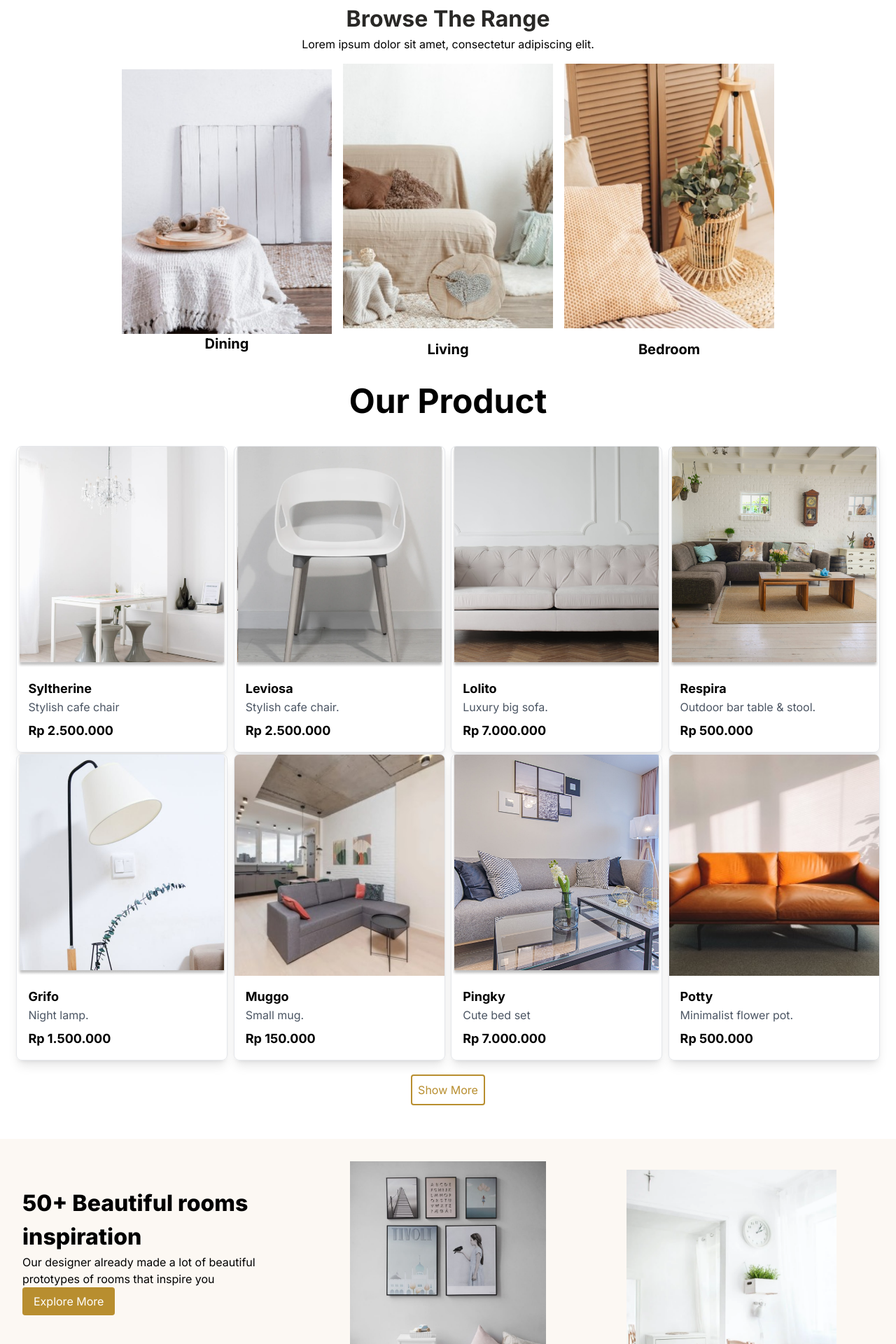
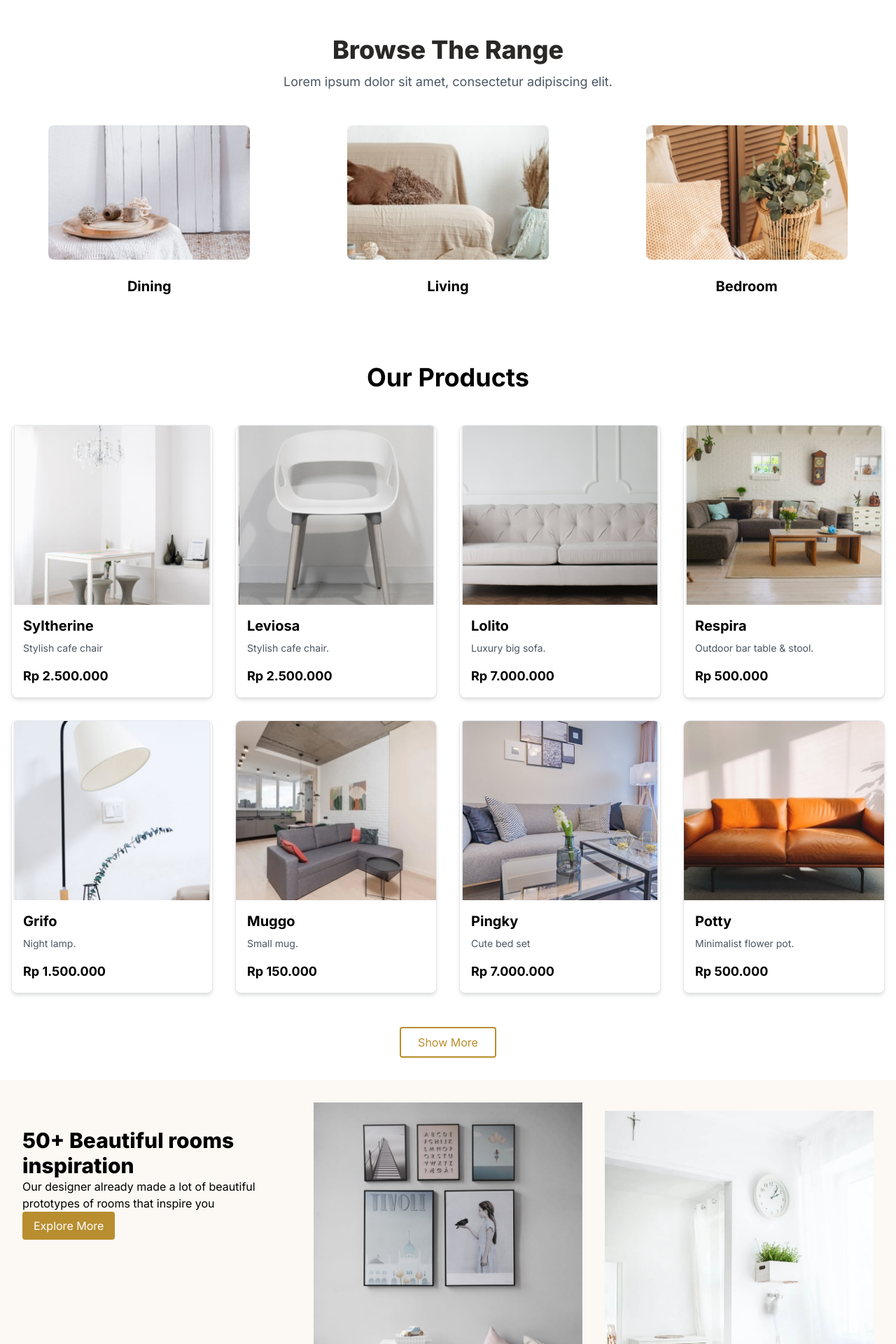
Before and after one commit to ShamaimKhan124/furniture-web, a Next.js app: page / in a window 1280 px wide. Shown: the part 880-2800 px from the top of the page at 70% size. Built offline with nearby package versions, Linux system fonts and the light colour scheme.

Commit message:
update code

```diff
--- a/src/app/globals.css
+++ b/src/app/globals.css
@@ -2,88 +2,14 @@
 @tailwind components;
 @tailwind utilities;
 
-.subText {
-    text-align: center;
-  }
-  .subText h3 {
-    color: #292826;
-    font-weight: bold;
-    font-size: 2rem;
-  }
 
-  .imgArea{
-    display: flex;
-    justify-content: center;
-    align-items: center;
-    gap: 1rem;
-    margin-top: 1rem;
-
-  }
-  .imgArea h6{
-    text-align: center;
-    font-weight: bold;
-  }
-  .cardsContainer{
-
-    display: grid;
-    /* grid-template-columns: ; */
-    grid-template-columns:  repeat(4, 1fr);
-    gap: 0.1rem;
-    padding: 20px;
-    justify-items: center;
-
-    /* display: flex; */
-}
-
-
-.productBtn{
-  align-self: center;
-}
-
-.slideSection{
-  display: grid;
-  /* grid-template-columns: ; */
-  grid-template-columns:  repeat(3, 1fr);
-  /* gap: 0;  */
-  padding: 2rem;
-  justify-items: center;
-  /* align-items: center; */
-}
 .shopsect h3, .shopPara{
   position: absolute;
   top: 30%;
   left: 50%;
-}
-.shopsect .shopPara{
+  }
+  .shopsect .shopPara{
   position: absolute;
   top: 35%;
   left: 50%;
-}
-
-.footer{
-  display: flex;
-  justify-content: space-around;
-  /* align-items: center; */
-  gap: 1rem;
-}
-
-.footer input{
-  /* border: none; */
-  outline: none;
-
-}
-
-
-
-footer hr {
-  margin: auto;
-  margin-top: 15px;
-  width: 1000px;
-}
-
-footer .para p{
-  font-weight: 400;
-  position: absolute;
-  left: 13%;
-  padding: 2rem 0rem;
-}
+  }
--- a/src/app/layout.tsx
+++ b/src/app/layout.tsx
@@ -5,7 +5,7 @@ import "./globals.css";
 const inter = Inter({ subsets: ["latin"] });
 
 export const metadata: Metadata = {
-  title: "Create Next App",
+  title: "Furniro",
   description: "Generated by create next app",
 };
 
--- a/src/app/page.tsx
+++ b/src/app/page.tsx
@@ -2,7 +2,7 @@ import Image from "next/image";
 import Contact from '../components/contact'
 import Navbar from '../components/Navbar'
 import Hero from "@/components/Hero";
-import Subhero from "@/components/Subhero";
+import Subhero from "@/components/hero2";
 import Products from "@/components/Products";
 import Footer from "@/components/Footer";
 import Slide from "@/components/Slide";
--- a/src/components/Hero.tsx
+++ b/src/components/Hero.tsx
@@ -2,29 +2,29 @@ import Image from "next/image";
 
 export default function Hero() {
   return (
-    <div className="relative w-full h-[63rem] flex justify-center items-center">
-      {/* Hero Image */}
-      <div className="relative w-[90rem] -mt-56 h-[48rem]">
+    <div className="relative w-full h-screen flex justify-center items-center">
+      <div className="relative w-full h-full">
         <Image
           src="/home.jpeg"
           layout="fill"
           objectFit="cover"
-          alt="Picture of the author"
+          alt="Hero Image"
         />
-        {/* Hero Text */}
-        <div className="ml-72 mt-11 absolute top-1/2 left-1/2 -translate-x-1/2 -translate-y-1/2 bg-[#FFF3E3] w-[34rem] rounded-md p-16 leading-8">
-          <h6 className="font-bold text-lg">New Arrival</h6>
-          <h3 className="text-4xl font-extrabold text-[#B88E2F] mt-4">
+        <div className="absolute inset-0 flex justify-center items-center">
+          <div className="bg-[#FFF3E3] max-w-[90%] sm:max-w-md md:max-w-lg lg:max-w-xl rounded-md p-8 md:p-12 text-center md:text-left">
+            <h6 className="font-bold text-base md:text-lg">New Arrival</h6>
+            <h3 className="text-2xl md:text-3xl animate-pulse lg:text-4xl font-extrabold text-[#B88E2F] mt-2 md:mt-4">
               Discover Our <br /> New Collection
             </h3>
-          <p className="mt-4">
+            <p className="mt-2 md:mt-4 text-sm md:text-base">
               Lorem ipsum dolor sit amet consectetur adipisicing elit. Doloremque dolore
             </p>
-          <button className="mt-6 bg-[#B88E2F] text-white py-2 px-12 rounded">
+            <button className="mt-4 md:mt-6 bg-[#B88E2F] text-white py-2 px-8 md:px-12 rounded">
               BUY NOW
             </button>
           </div>
         </div>
       </div>
+    </div>
   );
 }
--- a/src/components/Navbar.tsx
+++ b/src/components/Navbar.tsx
@@ -5,6 +5,7 @@ import { FaRegHeart } from "react-icons/fa";
 import { HiOutlineUser } from "react-icons/hi";
 import { IoCartOutline } from "react-icons/io5";
 import { AiOutlineMenu, AiOutlineClose } from "react-icons/ai";
+import logo from '../../public/Logo.jpeg'
 import Image from 'next/image';
 
 const Navbar = () => {
@@ -20,7 +21,7 @@ const Navbar = () => {
 
         <div className="flex items-center space-x-2">
           <Image
-            src="/logo.jpeg"
+            src={logo}
             alt="Furniro Logo"
             width={120}
             height={40}
--- a/src/components/Products.tsx
+++ b/src/components/Products.tsx
@@ -1,8 +1,6 @@
-
 import Image from "next/image";
 
 export default function Products() {
-
   interface Card {
     name: string;
     age: number;
@@ -71,36 +69,36 @@ export default function Products() {
   ];
 
   return (
-    <>
-      <div className="product" id="products">
-        <h2 className="text-center p-2 font-bold text-[3rem]">Our Product</h2>
-      </div>
-      <div className="cardsContainer grid grid-cols-1 sm:grid-cols-2 lg:grid-cols-3 xl:grid-cols-4 gap-8 p-4">
+    <div className="px-4 py-8">
+      <h2 className="text-center text-4xl font-bold mb-12">Our Products</h2>
+      <div className="grid grid-cols-1 sm:grid-cols-2 md:grid-cols-3 lg:grid-cols-4 gap-8">
         {data.map((card, index) => (
           <div
-            className="card border shadow-lg rounded-lg overflow-hidden"
             key={index}
+            className="bg-white border rounded-lg shadow-md overflow-hidden transition-transform hover:scale-105"
           >
-            <Image
-              src={card.image}
-              alt={card.name}
-              width={300}
-              height={300}
-              className="object-cover"
-            />
-            <div className="card-body p-4">
-              <h5 className="card-title font-bold text-lg">{card.name}</h5>
-              <p className="card-text text-gray-600">{card.description}</p>
-              <h5 className="card-title font-bold text-lg mt-2">{card.price}</h5>
+            <div className="w-full h-64 relative">
+              <Image
+                src={card.image}
+                alt={card.name}
+                layout="fill"
+                objectFit="cover"
+                className="rounded-t-lg"
+              />
+            </div>
+            <div className="p-4">
+              <h5 className="font-bold text-xl">{card.name}</h5>
+              <p className="text-gray-600 text-sm mt-2">{card.description}</p>
+              <h5 className="font-bold text-lg mt-4">{card.price}</h5>
             </div>
           </div>
         ))}
       </div>
-      <div className="flex items-center justify-center mb-12">
-        <button className="productBtn text-[#B88E2F] p-2 border-2 border-[#B88E2F] rounded hover:bg-[#B88E2F] hover:text-white transition">
+      <div className="flex justify-center mt-12">
+        <button className="text-[#B88E2F] px-6 py-2 border-2 border-[#B88E2F] rounded hover:bg-[#B88E2F] hover:text-white transition">
           Show More
         </button>
       </div>
-    </>
+    </div>
   );
 }
--- a/src/components/Slide.tsx
+++ b/src/components/Slide.tsx
@@ -1,25 +1,22 @@
 import Image from "next/image";
-import Inner from "../../public/inner.png";
-import Sideinner from "../../public/Sideinner.png";
 
 export default function Slide() {
   return (
-    <div className="slideSection bg-[#FCF8F3]">
-      <div className="slideText pt-9">
-        <h4 className="font-extrabold text-[2rem]">50+ Beautiful rooms inspiration</h4>
-        <p>
-          Our designer already made a lot of beautiful prototypes of rooms that
-          inspire you
+    <div className="slideSection bg-[#FCF8F3] grid grid-cols-1 sm:grid-cols-2 lg:grid-cols-3 gap-8 p-8 justify-items-center">
+      <div className="slideText pt-9 text-center sm:text-left">
+        <h4 className="font-extrabold text-2xl sm:text-3xl">50+ Beautiful rooms inspiration</h4>
+        <p className="text-sm sm:text-base">
+          Our designer already made a lot of beautiful prototypes of rooms that inspire you
         </p>
         <button className="bg-[#B88E2F] text-white py-2 px-4 rounded hover:bg-[#a07c27] transition">
           Explore More
         </button>
       </div>
-      <div className="slideImages">
-        <Image src={Inner} width={280} height={200} alt="Beautiful Room Inspiration" />
+      <div className="slideImages flex justify-center sm:justify-start">
+        <Image src="/Inner.png" width={400} height={50} alt="Beautiful Room Inspiration" />
       </div>
-      <div className="slideImages mt-3">
-        <Image src={Sideinner} width={300} height={200} alt="Additional Room Inspiration" />
+      <div className="slideImages mt-3 flex justify-center sm:justify-start">
+        <Image src="/Sideinner.png" width={400} height={50} alt="Additional Room Inspiration" />
       </div>
     </div>
   );
--- a/src/components/Subhero.tsx
+++ /dev/null
@@ -1,37 +0,0 @@
-import Image from "next/image"
-
-import Dining from "../../public/dining.jpeg"
-import Living from "../../public/living.jpeg"
-import Bedroom from "../../public/bedroom.jpeg"
-export default function SubHero(){
-
-    return (
-        <>
-        <div className="-mt-48">
-        <div className="subText">
-            <h3> Browse The Range</h3>
-            <p>Lorem ipsum dolor sit amet, consectetur adipiscing elit.</p>
-        </div>
-        <div className="imgArea">
-            <div className="imgOne">
-
-            <Image src={Dining} width={300} alt="Picture of the author" />
-                <h6 className="mt- mb-4 text-xl">Dining</h6>
-            </div>
-
-
-            <div className="imgTow">
-            <Image src={Living} width={300} alt="Picture of the author" />
-            <h6 className="mt-4 mb-4 text-xl">Living</h6>
-            </div>
-
-            <div className="imgThree">
-
-            <Image src={Bedroom} width={300} alt="Picture of the author" />
-            <h6 className="mt-4 mb-4 text-xl">Bedroom</h6>
-            </div>
-           </div>
-</div >
-        </>
-    )
-}
--- /dev/null
+++ b/src/components/hero2.tsx
@@ -0,0 +1,58 @@
+import Image from "next/image";
+
+import Din from "../../public/dining.jpeg";
+import Liv from "../../public/living.jpeg";
+import Bed from "../../public/bedroom.jpeg";
+
+export default function SubHero() {
+  return (
+    <div className="py-16 px-4">
+      <div className="text-center mb-12">
+        <h3 className="text-[#292826] font-extrabold text-2xl sm:text-3xl lg:text-4xl">
+          Browse The Range
+        </h3>
+        <p className="text-gray-600 mt-3 text-base sm:text-lg">
+          Lorem ipsum dolor sit amet, consectetur adipiscing elit.
+        </p>
+      </div>
+      <div className="grid grid-cols-1 sm:grid-cols-2 lg:grid-cols-3 gap-8 justify-items-center">
+        <div className="text-center">
+          <div className="w-72 h-48 relative">
+            <Image
+              src={Din}
+              alt="Dining"
+              layout="fill"
+              objectFit="cover"
+              className="rounded-lg"
+            />
+          </div>
+          <h6 className="font-bold text-xl mt-6">Dining</h6>
+        </div>
+        <div className="text-center">
+          <div className="w-72 h-48 relative">
+            <Image
+              src={Liv}
+              alt="Living"
+              layout="fill"
+              objectFit="cover"
+              className="rounded-lg"
+            />
+          </div>
+          <h6 className="font-bold text-xl mt-6">Living</h6>
+        </div>
+        <div className="text-center">
+          <div className="w-72 h-48 relative ">
+            <Image
+              src={Bed}
+              alt="Bedroom"
+              layout="fill"
+              objectFit="cover"
+              className="rounded-lg"
+            />
+          </div>
+          <h6 className="font-bold text-xl mt-6">Bedroom</h6>
+        </div>
+      </div>
+    </div>
+  );
+}
```
Also changed, not shown: src/components/Footer.tsx (+27 -27 lines), src/components/contact.tsx (+60 -89 lines). Lines whose indentation alone changed are shown as unchanged.
